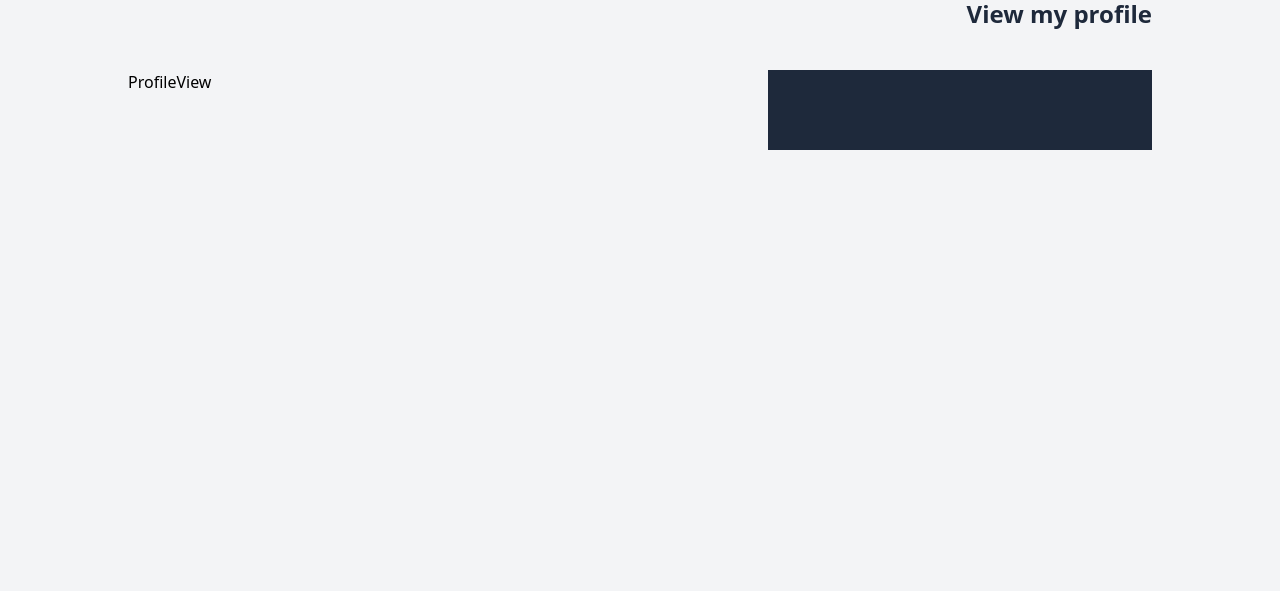
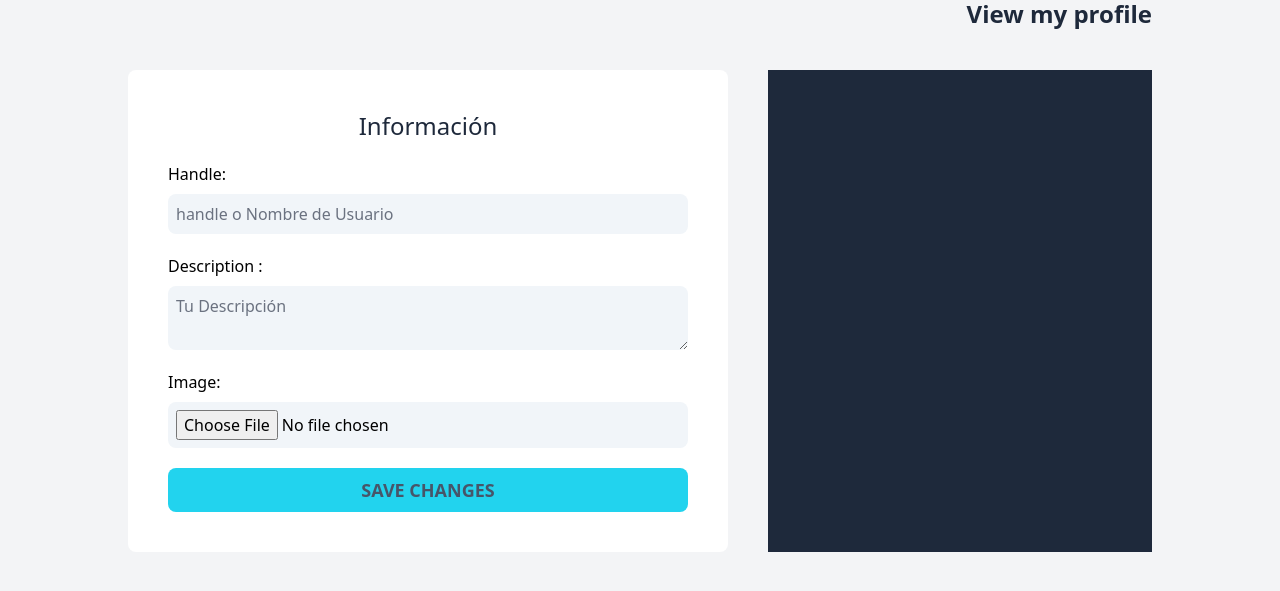
Before and after one commit to ErickGBR/Devtree-frontend, a React (Vite) app: page /admin/profile in a window 1280 px wide. Shown: the part 239-830 px from the top of the page. Built offline with nearby package versions, Linux system fonts and the light colour scheme; no server answers.

Commit message:
feat: create form user information

```diff
--- a/src/views/ProfileView.tsx
+++ b/src/views/ProfileView.tsx
@@ -1,8 +1,51 @@
+export default function ProfileView() {
 
-export default function ProfileView() {
     return (
-        <div>
-            <h1>ProfileView</h1>
-        </div>
+        <form
+            className="bg-white p-10 rounded-lg space-y-5"
+            onSubmit={() => {}}
+        >
+            <legend className="text-2xl text-slate-800 text-center">Información</legend>
+            <div className="grid grid-cols-1 gap-2">
+                <label
+                    htmlFor="handle"
+                >Handle:</label>
+                <input
+                    type="text"
+                    className="border-none bg-slate-100 rounded-lg p-2"
+                    placeholder="handle o Nombre de Usuario"
+                />
+            </div>
+
+            <div className="grid grid-cols-1 gap-2">
+                <label
+                    htmlFor="description"
+                > Description :</label>
+                <textarea
+                    className="border-none bg-slate-100 rounded-lg p-2"
+                    placeholder="Tu Descripción"
+                />
+            </div>
+
+            <div className="grid grid-cols-1 gap-2">
+                <label
+                    htmlFor="handle"
+                >Image:</label>
+                <input
+                    id="image"
+                    type="file"
+                    name="handle"
+                    className="border-none bg-slate-100 rounded-lg p-2"
+                    accept="image/*"
+                    onChange={ () => {} }
+                />
+            </div>
+
+            <input
+                type="submit"
+                className="bg-cyan-400 p-2 text-lg w-full uppercase text-slate-600 rounded-lg font-bold cursor-pointer"
+                value='Save Changes'
+            />
+        </form>
     )
 }
```
